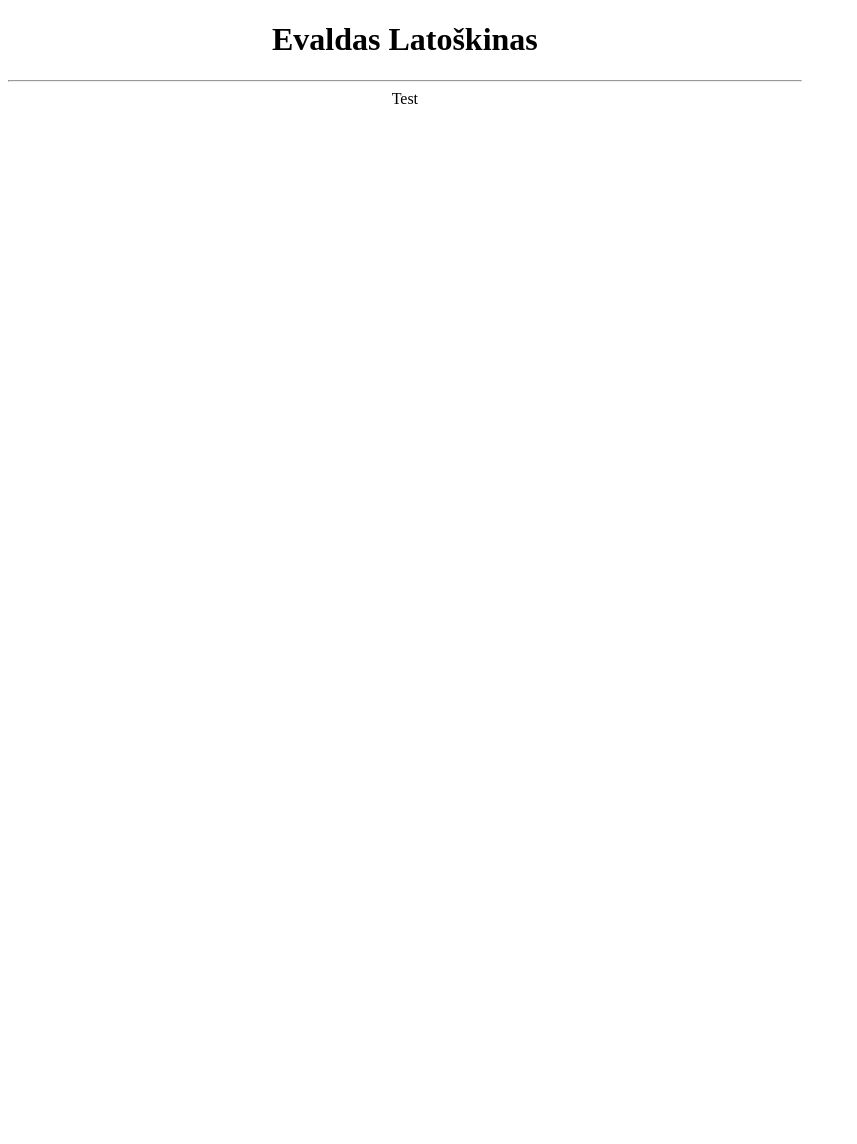
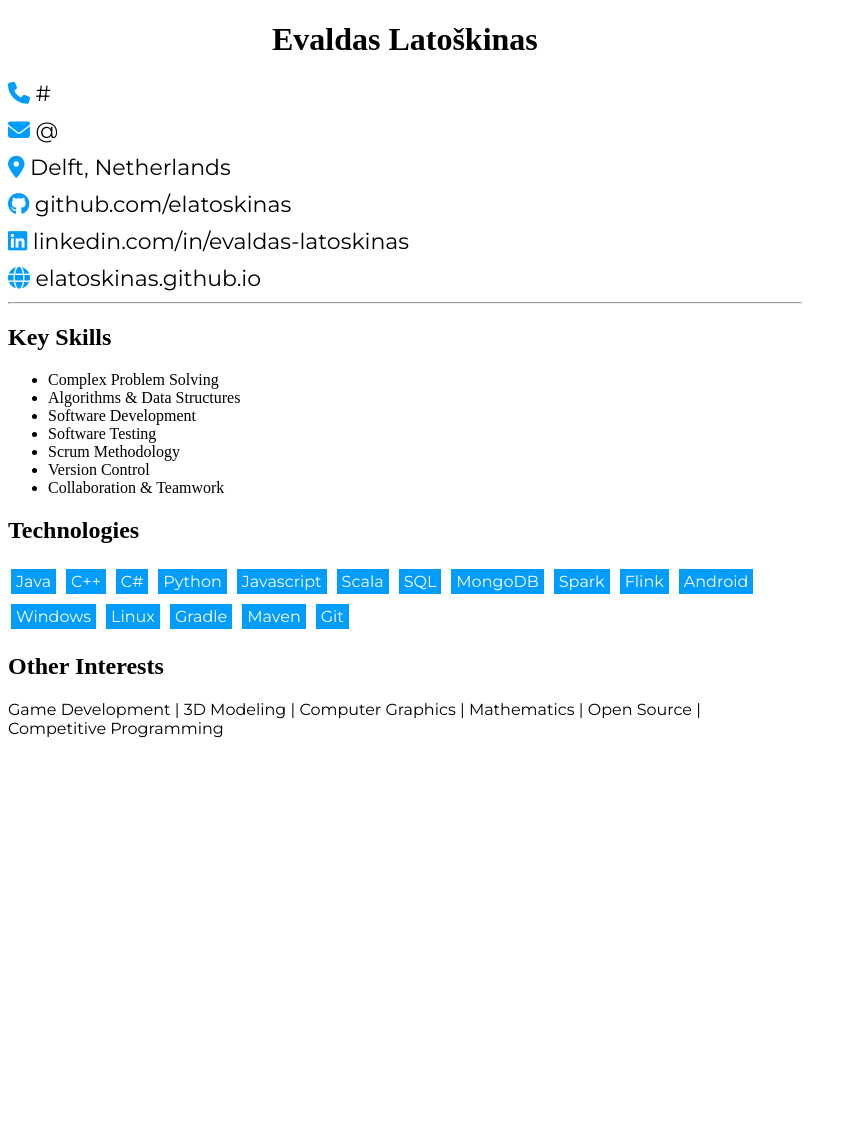
Before and after one commit to elatoskinas/cv-jekyll, a Jekyll site: the page built from index.markdown, in a window 1280 px wide. Shown: the whole page, without its empty margins (0-857 px from the left). Built offline with Jekyll 4.4.1, drawn with Linux system fonts in a browser that asks for light colours; nearby versions of some CDN libraries; some web fonts are replaced.

Commit message:
Add key skills, technologies and other interests sections

```diff
--- /dev/null
+++ b/_data/profile.yml
@@ -0,0 +1,62 @@
+contact:
+  - name: Phone Number
+    icon: "fas fa-phone"
+    value: "#"
+
+  - name: E-mail
+    icon: "fas fa-envelope"
+    value: "@"
+
+  - name: Location
+    icon: "fas fa-map-marker-alt"
+    value: "Delft, Netherlands"
+
+  - name: Github
+    icon: "fab fa-github"
+    value: "github.com/elatoskinas"
+    link: "https://github.com/elatoskinas"
+
+  - name: Linkedin
+    icon: "fab fa-linkedin"
+    value: "linkedin.com/in/evaldas-latoskinas"
+    link: "https://www.linkedin.com/in/evaldas-latoskinas/"
+
+  - name: Website
+    icon: "fas fa-globe"
+    value: "elatoskinas.github.io"
+    link: "https://elatoskinas.github.io/"
+
+technologies:
+  - Java
+  - C++
+  - C#
+  - Python
+  - Javascript
+  - Scala
+  - SQL
+  - MongoDB
+  - Spark
+  - Flink
+  - Android
+  - Windows
+  - Linux
+  - Gradle
+  - Maven
+  - Git
+
+key_skills:
+  - Complex Problem Solving
+  - Algorithms & Data Structures
+  - Software Development
+  - Software Testing
+  - Scrum Methodology
+  - Version Control
+  - Collaboration & Teamwork
+
+other_interests:
+  - Game Development
+  - 3D Modeling
+  - Computer Graphics
+  - Mathematics
+  - Open Source
+  - Competitive Programming
--- a/_layouts/cv.html
+++ b/_layouts/cv.html
@@ -2,8 +2,11 @@
 <html>
   <head>
     <title>Evaldas Latoskinas</title>
+
     <link href="https://fonts.googleapis.com/css?family=Hammersmith+One|Montserrat&display=swap" rel="stylesheet">
     <link href="/assets/css/style.css" rel="stylesheet" type="text/css">
+
+    <script src="https://kit.fontawesome.com/19e13c203e.js" crossorigin="anonymous"></script>
   </head>
 
   <body>
--- a/assets/css/style.css
+++ b/assets/css/style.css
@@ -1,10 +1,18 @@
+:root {
+    --text-color: #000000;
+    --text-secondary-color: #ffffff;
+    --accent-color: #009dff;
+}
+
 /* Set to A4 size */
 html, body {
     height:297mm;
     width:210mm;
+    color: var(--text-color)
 }
 
-body {
+/* General settings */
+h1 {
     text-align: center;
 }
 
@@ -15,3 +23,30 @@ h1, h2, h3, h4, h5 {
 p {
     font-family: 'Montserrat';
 }
+
+/* Profile Entry */
+#contact-details {
+    text-align: start;
+}
+
+.profile-entry {
+    font-size: 22px;
+    margin: 10px 0;
+}
+
+.profile-entry i {
+    color: var(--accent-color)
+}
+
+.profile-entry p {
+    display: inline;
+}
+
+/* Technologies */
+.technology-entry {
+    display: inline-block;
+    background-color: var(--accent-color);
+    color: var(--text-secondary-color);
+    padding: 3px 5px;
+    margin: 5px 3px;
+}
--- a/index.markdown
+++ b/index.markdown
@@ -4,10 +4,51 @@ layout: cv
 
 <header>
     <h1>Evaldas Latoškinas</h1>
+
+    <section id="contact-details">
+        {% for entry in site.data.profile.contact %}
+            <div class="profile-entry">
+                <i class="{{entry.icon}}"></i>
+                <p>{{entry.value}}</p>
+            </div>
+        {% endfor %}
+    </section>
+
+    <hr>
 </header>
 
-<hr>
+<body>
+    <section id="key-skills">
+        <header>
+            <h2>Key Skills</h2>
+        </header>
 
-<body>
-    Test
+        <ul>
+            {% for skill in site.data.profile.key_skills %}
+                <li>{{skill}}</li>
+            {% endfor %}
+        </ul>
+    </section>
+
+    <section id="technologies">
+        <header>
+            <h2>Technologies</h2>
+        </header>
+
+        {% for tech in site.data.profile.technologies %}
+            <p class="technology-entry">{{tech}}</p>
+        {% endfor %}
+    </section>
+
+    <section id="other-interests">
+        <header>
+            <h2>Other Interests</h2>
+
+            <p>
+                {% for interest in site.data.profile.other_interests %}
+                    {{interest}} {% if forloop.last != true %} | {%endif%}
+                {% endfor %}
+            </p>
+        </header>
+    </section>
 </body>
```
